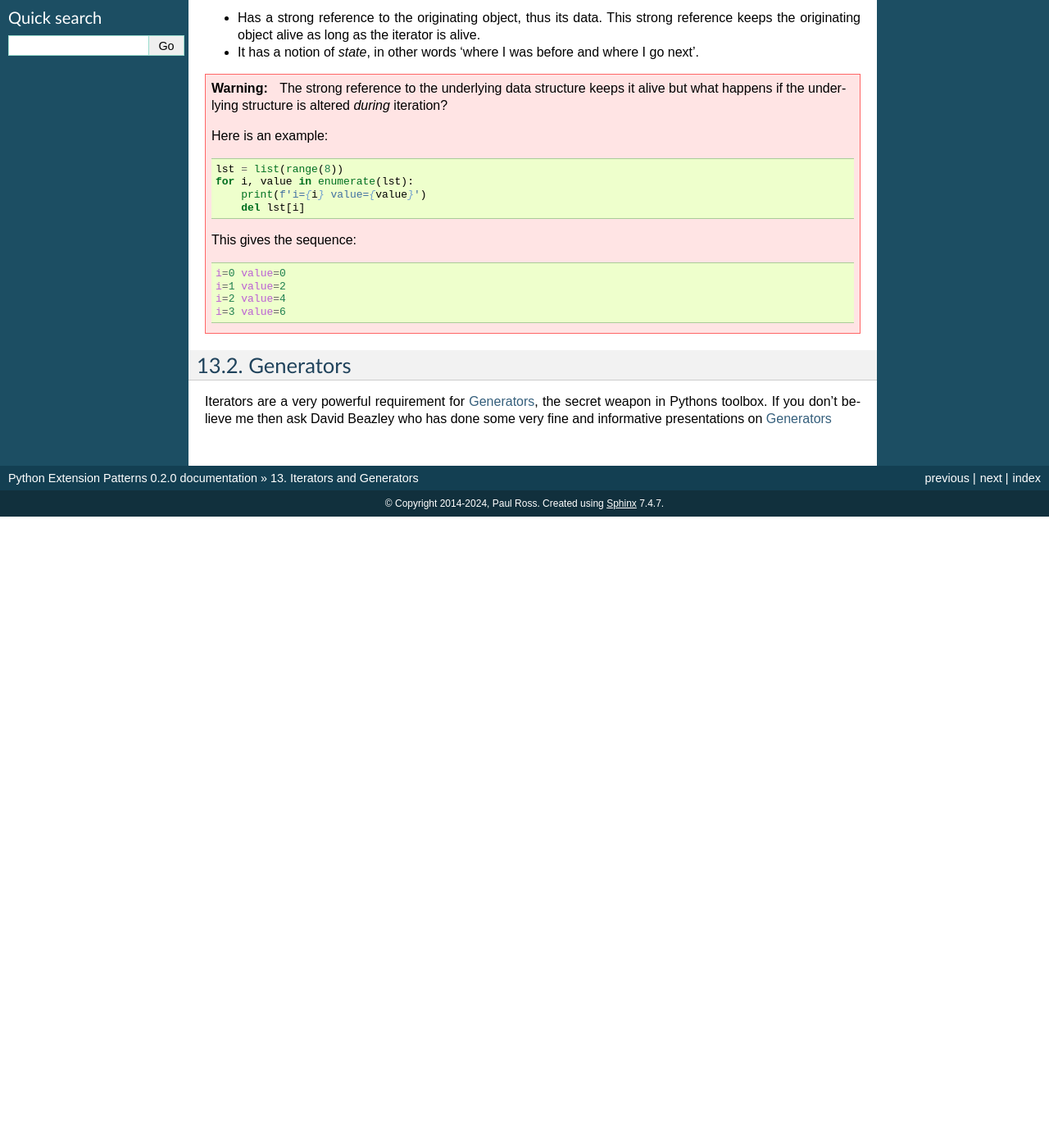
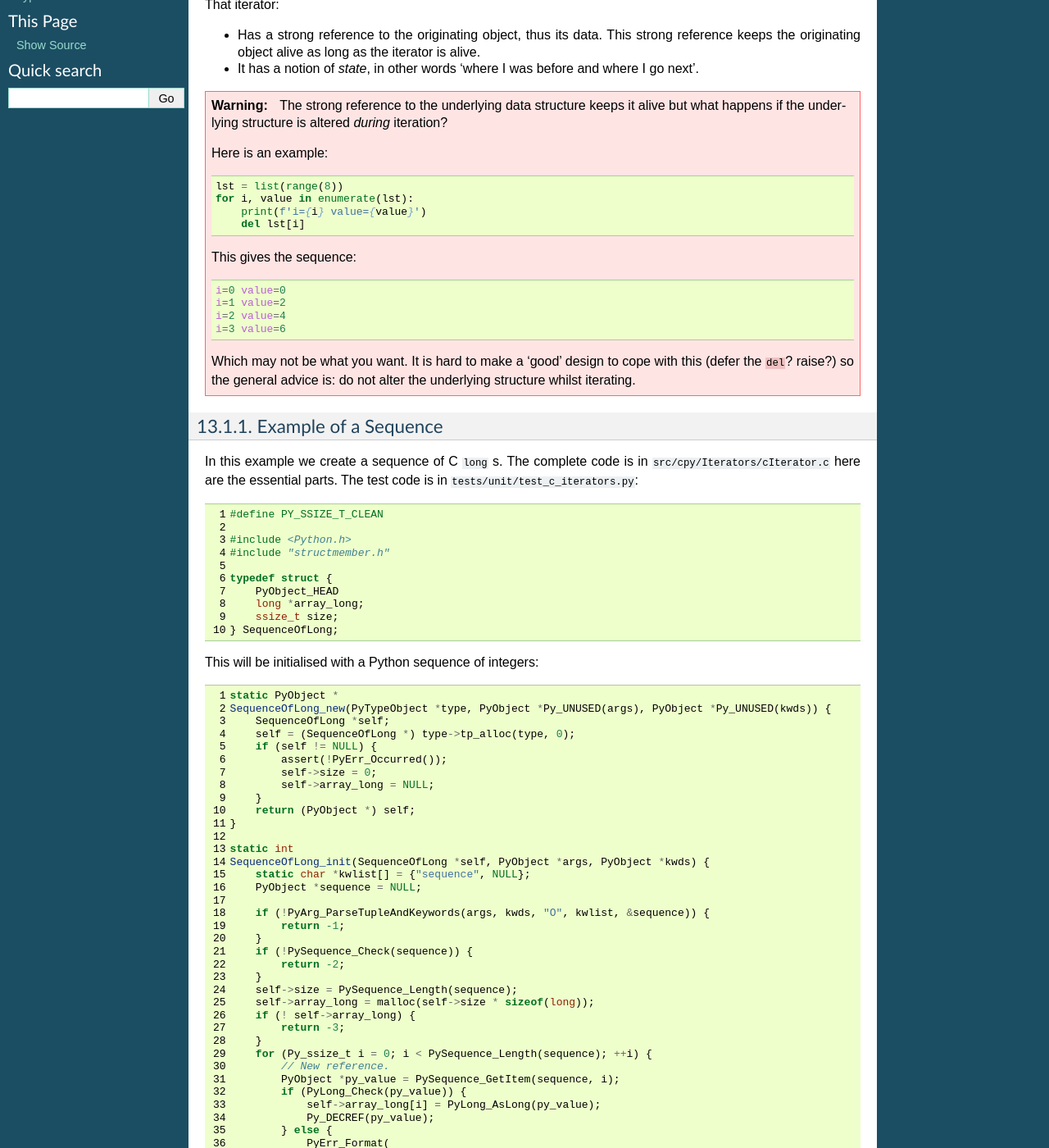
Before and after one commit to paulross/PythonExtensionPatterns, a Sphinx documentation site: the page built from doc/sphinx/source/iterators_generators.rst, in a window 1280 px wide and 1400 px high, scrolled down 305 px. Shown: the whole window at 82% size. Built offline with Sphinx 7.4.7, drawn with Linux system fonts in a browser that asks for light colours; before the commit the page ends 935 px from its top, so only the background shows below that; some of the changed text lies outside the part shown.

Commit message:
Fix and simplify cIterator.c, WIP on  Iterators/Generators. build_all passes 3.9 to 3.13

```diff
--- a/doc/sphinx/source/iterators_generators.rst
+++ b/doc/sphinx/source/iterators_generators.rst
@@ -4,19 +4,21 @@
 .. toctree::
     :maxdepth: 3
 
-.. _chapter_generators:
+.. _chapter_iterators_generators:
 
 ***************************
 Iterators and Generators
 ***************************
 
+This chapter describes how to write iterators on your C objects.
+These iterators allow your objects to be used with
+`Generators <https://docs.python.org/3/glossary.html#term-generator>`_.
+
 ===========================
 Iterators
 ===========================
 
-How do we write an iterator in C?
-
-The concept is actually fairly straight forward:
+The iterator concept is actually fairly straight forward:
 
 - You have some object that contains some data.
 - You have some iterator that traverses the data.
@@ -50,6 +52,143 @@
         i=2 value=4
         i=3 value=6
 
+    Which may not be what you want.
+    It is hard to make a 'good' design to cope with this (defer the ``del``? raise?) so the general advice is: do not
+    alter the underlying structure whilst iterating.
+
+--------------------------------------
+Example of a Sequence
+--------------------------------------
+
+In this example we create a sequence of C ``long`` s.
+The complete code is in ``src/cpy/Iterators/cIterator.c`` here are the essential parts.
+The test code is in ``tests/unit/test_c_iterators.py``:
+
+.. code-block:: c
+
+    #define PY_SSIZE_T_CLEAN
+
+    #include <Python.h>
+    #include "structmember.h"
+
+    typedef struct {
+        PyObject_HEAD
+        long *array_long;
+        ssize_t size;
+    } SequenceOfLong;
+
+This will be initialised with a Python sequence of integers:
+
+.. code-block:: c
+
+    static PyObject *
+    SequenceOfLong_new(PyTypeObject *type, PyObject *Py_UNUSED(args), PyObject *Py_UNUSED(kwds)) {
+        SequenceOfLong *self;
+        self = (SequenceOfLong *) type->tp_alloc(type, 0);
+        if (self != NULL) {
+            assert(!PyErr_Occurred());
+            self->size = 0;
+            self->array_long = NULL;
+        }
+        return (PyObject *) self;
+    }
+
+    static int
+    SequenceOfLong_init(SequenceOfLong *self, PyObject *args, PyObject *kwds) {
+        static char *kwlist[] = {"sequence", NULL};
+        PyObject *sequence = NULL;
+
+        if (!PyArg_ParseTupleAndKeywords(args, kwds, "O", kwlist, &sequence)) {
+            return -1;
+        }
+        if (!PySequence_Check(sequence)) {
+            return -2;
+        }
+        self->size = PySequence_Length(sequence);
+        self->array_long = malloc(self->size * sizeof(long));
+        if (! self->array_long) {
+            return -3;
+        }
+        for (Py_ssize_t i = 0; i < PySequence_Length(sequence); ++i) {
+            // New reference.
+            PyObject *py_value = PySequence_GetItem(sequence, i);
+            if (PyLong_Check(py_value)) {
+                self->array_long[i] = PyLong_AsLong(py_value);
+                Py_DECREF(py_value);
+            } else {
+                PyErr_Format(
+                        PyExc_TypeError,
+                        "Argument [%zd] must be a int, not type %s",
+                        i,
+                        Py_TYPE(sequence)->tp_name
+                );
+                // Clean up on error.
+                free(self->array_long);
+                self->array_long = NULL;
+                Py_DECREF(py_value);
+                return -4;
+            }
+        }
+        return 0;
+    }
+
+And the de-allocation function frees the dynamically allocated memory:
+
+.. code-block:: c
+
+    static void
+    SequenceOfLong_dealloc(SequenceOfLong *self) {
+        free(self->array_long);
+        Py_TYPE(self)->tp_free((PyObject *) self);
+    }
+
+We provide a single method ``size()`` for the length of the sequence and a ``__str__`` method:
+
+.. code-block:: c
+
+    SequenceOfLong_size(SequenceOfLong *self, PyObject *Py_UNUSED(ignored)) {
+        return Py_BuildValue("n", self->size);
+    }
+
+    static PyMethodDef SequenceOfLong_methods[] = {
+            {
+                "size",
+                (PyCFunction) SequenceOfLong_size,
+                METH_NOARGS,
+                "Return the size of the sequence."
+            },
+            {NULL, NULL, 0, NULL}  /* Sentinel */
+    };
+
+    static PyObject *
+    SequenceOfLong___str__(SequenceOfLong *self, PyObject *Py_UNUSED(ignored)) {
+        assert(!PyErr_Occurred());
+        return PyUnicode_FromFormat("<SequenceOfLong sequence size: %ld>", self->size);
+    }
+
+The type declaration then becomes:
+
+.. code-block:: c
+
+    static PyTypeObject SequenceOfLongType= {
+            PyVarObject_HEAD_INIT(NULL, 0)
+            .tp_name = "SequenceOfLong",
+            .tp_basicsize = sizeof(SequenceOfLong),
+            .tp_itemsize = 0,
+            .tp_dealloc = (destructor) SequenceOfLong_dealloc,
+            .tp_str = (reprfunc) SequenceOfLong___str__,
+            .tp_flags = Py_TPFLAGS_DEFAULT | Py_TPFLAGS_BASETYPE,
+            .tp_doc = "Sequence of long integers.",
+            .tp_methods = SequenceOfLong_methods,
+            .tp_init = (initproc) SequenceOfLong_init,
+            .tp_new = SequenceOfLong_new,
+    };
+
+--------------------------------------
+Adding an Iterator
+--------------------------------------
+
+
 
 
 ===========================
```
Also changed, not shown: 5 other files.
